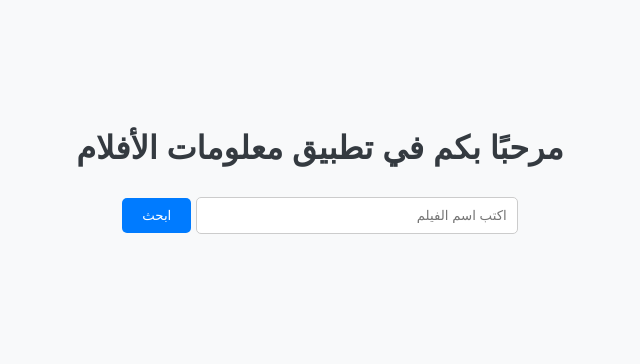
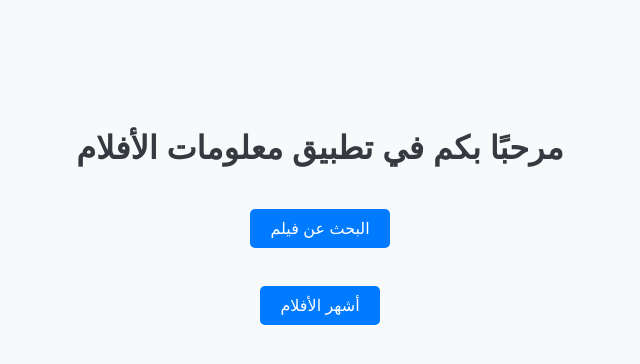
Before and after one commit to gity678/movieinfo_web, a Flask app: page / in a window 1280 px wide. Shown: the top 364 px of the page, without its empty margins (320-960 px from the left). Run offline with Flask 3, Linux system fonts and the light colour scheme.

Commit message:
Update home.html

```diff
--- a/templates/home.html
+++ b/templates/home.html
@@ -13,25 +13,16 @@
         h1 {
             color: #343a40;
         }
-        form {
-            margin-top: 30px;
-        }
-        input[type="text"] {
-            padding: 10px;
-            width: 300px;
-            border-radius: 5px;
-            border: 1px solid #ccc;
-            text-align: right;
-        }
-        input[type="submit"] {
+        a {
+            display: inline-block;
+            margin-top: 20px;
             padding: 10px 20px;
-            border: none;
             background-color: #007bff;
             color: white;
+            text-decoration: none;
             border-radius: 5px;
-            cursor: pointer;
         }
-        input[type="submit"]:hover {
+        a:hover {
             background-color: #0056b3;
         }
     </style>
@@ -39,9 +30,9 @@
 <body>
     <h1>مرحبًا بكم في تطبيق معلومات الأفلام</h1>
 
-    <form action="/movie" method="get">
-        <input type="text" name="title" placeholder="اكتب اسم الفيلم" required>
-        <input type="submit" value="ابحث">
-    </form>
+    <a href="/movie">البحث عن فيلم</a>
+    <br><br>
+    <a href="/popular">أشهر الأفلام</a> <!-- هذا هو الرابط الجديد -->
+
 </body>
 </html>
```
